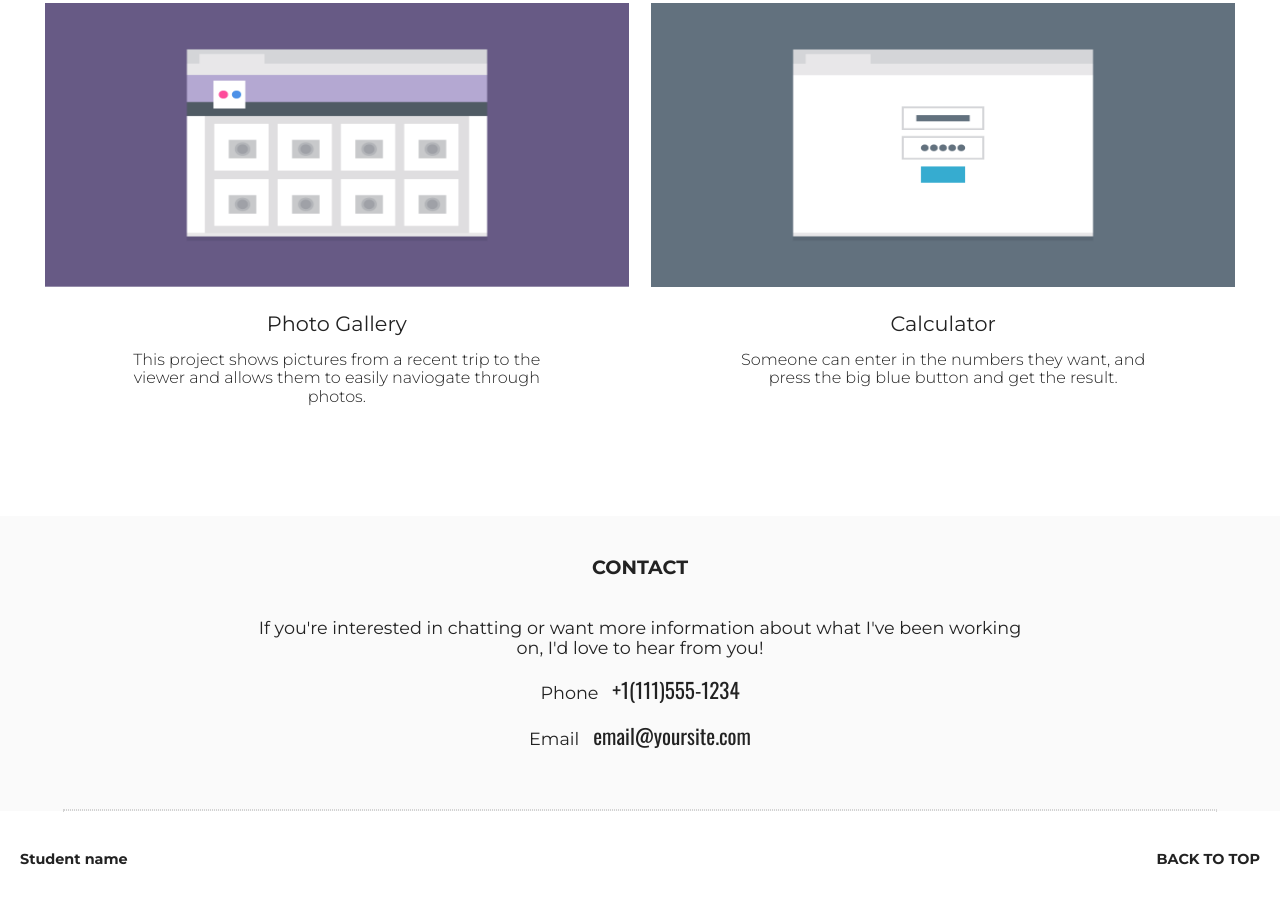
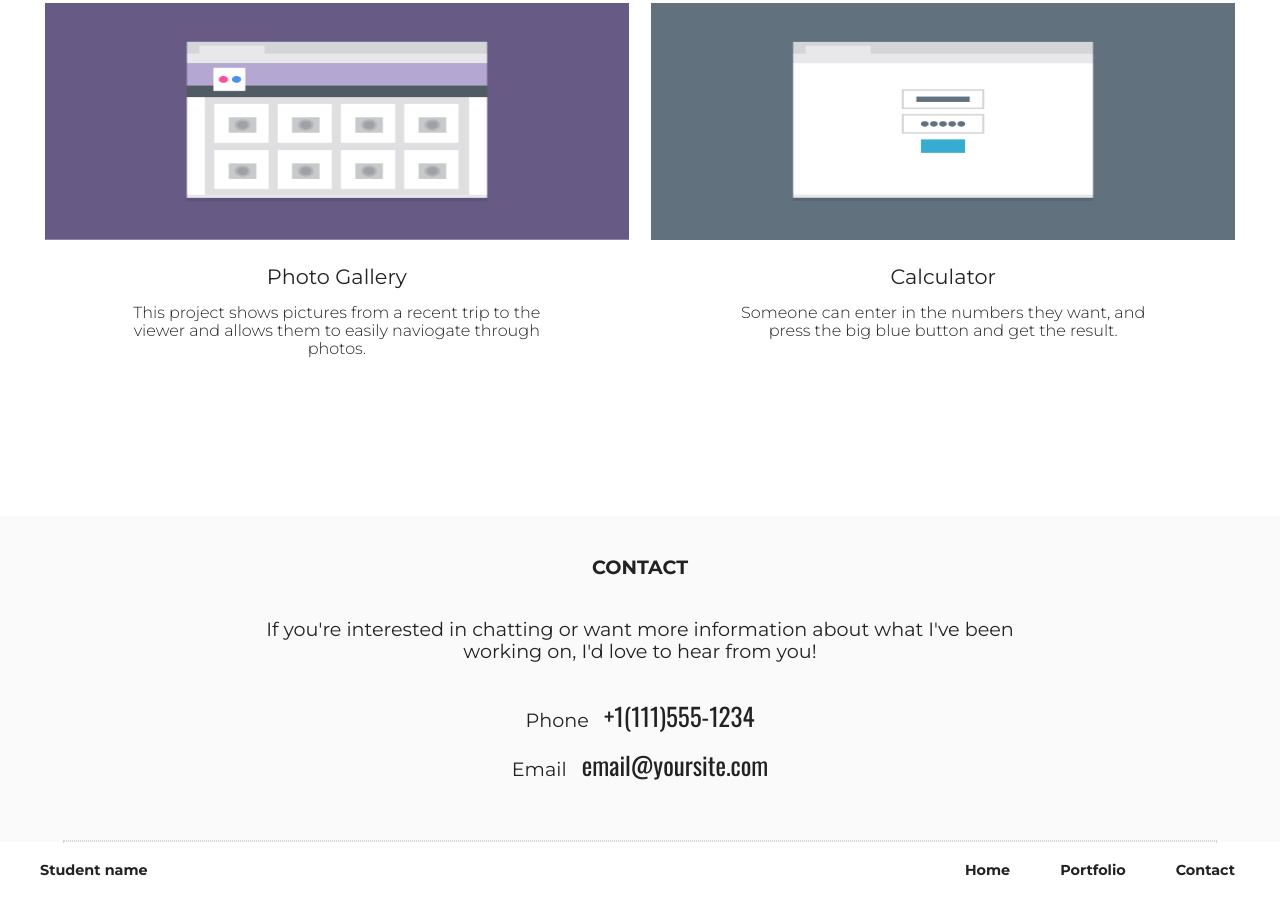
Before and after one commit to adampizzo/unit-02-mock-up-project, a plain HTML site: page index.html in a window 1280 px wide. Shown: the part 1638-2560 px from the top of the page. Drawn offline with nearby package versions, Linux system fonts and the light colour scheme.

Commit message:
Updated contact form and footer for MQ 768

```diff
--- a/css/styles.css
+++ b/css/styles.css
@@ -96,7 +96,7 @@ h2 {
 
 .card img {
     display: block;
-    height: 60%;
+    height: 50%;
     width: 95%;
     margin: 0 auto;
 }
@@ -131,8 +131,14 @@ h2 {
     text-align: center;
 }
 
+.contact-div {
+    text-align: center;
+    width: 85%;
+    margin: 0 auto 40px auto;
+}
+
 #contact p {
-    max-width: 90%;
+    width: 85%;
     margin: 0 auto;
     padding-bottom: 20px;
 }
@@ -172,6 +178,14 @@ h2 {
 
 .footer-nav {
     display: none;
+}
+
+.footer-nav a {
+    text-decoration: none;
+}
+
+.footer-nav li {
+    list-style: none;
 }
 
 @media (min-width: 768px) {
@@ -238,17 +252,48 @@ h2 {
 
     /* Contact Section */
 
-    #contact p {
+    #contact p, .contact-div {
         width: 60%;
-        font-size: 1.1em;
+        font-size: 1.2em;
     }
 
     #contact a {
-        font-size: 1.2em;
+        font-size: 1.3em;
+    }
+
+    #contact hr {
+
+
+        margin: 40px auto 20px auto;
+
     }
 
     /* Footer Section */
 
+    .footer-student-name p {
+        margin-left: 20px;
+    }
+
+    .footer-back-to-top {
+        display: none;
+    }
+
+    .footer-nav {
+        display: block;
+    }
+
+    .footer-nav-flex {
+        display: flex;
+        align-items: flex-start;
+    }
+
+    .footer-nav-flex li {
+        margin: 0 25px;
+    }
+
+    .footer-box {
+        margin-bottom: 40px;
+    }
 
 
 }
--- a/index.html
+++ b/index.html
@@ -72,7 +72,7 @@
 
             <section id="contact">
                 <h2>Contact</h2>
-                <p>If you're interested in chatting or want more information about what I've been working on, I'd love to hear from you!</p>
+                <div class="contact-div">If you're interested in chatting or want more information about what I've been working on, I'd love to hear from you!</div>
                 <p>Phone&nbsp;&nbsp;&nbsp;<a class="contact-font" href="tel:11115551234">+1(111)555-1234</a></p>
                 <p>Email&nbsp;&nbsp;&nbsp;<a class="contact-font" href="mailto:email@yoursite.com">email@yoursite.com</a></p>
                 <hr>
@@ -88,7 +88,7 @@
                     <p><a href="#home">Back To Top</a></p>
                 </div>
                 <div class="footer-nav">
-                    <ul>
+                    <ul class="footer-nav-flex">
                         <li><a href="#home">Home</a></li>
                         <li><a href="#portfolio">Portfolio</a></li>
                         <li><a href="#contact">Contact</a></li>
```
Also changed, not shown: 1 other file.
